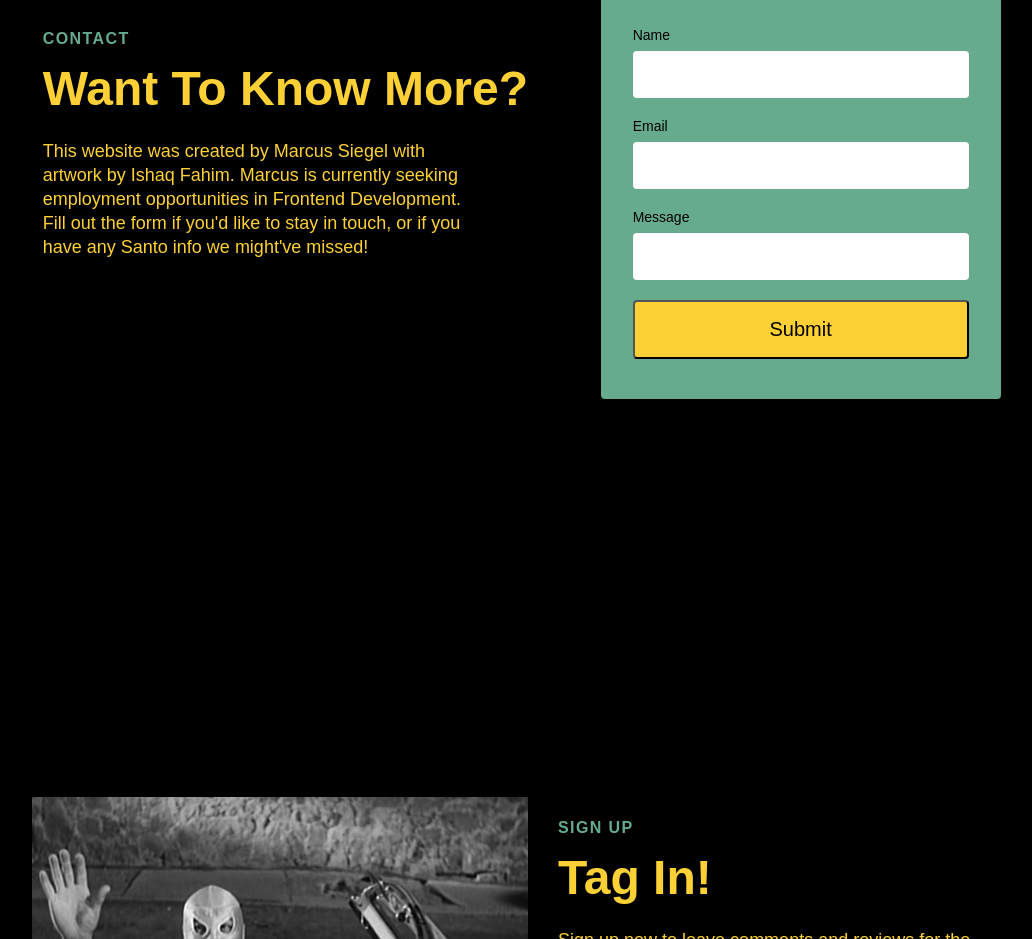
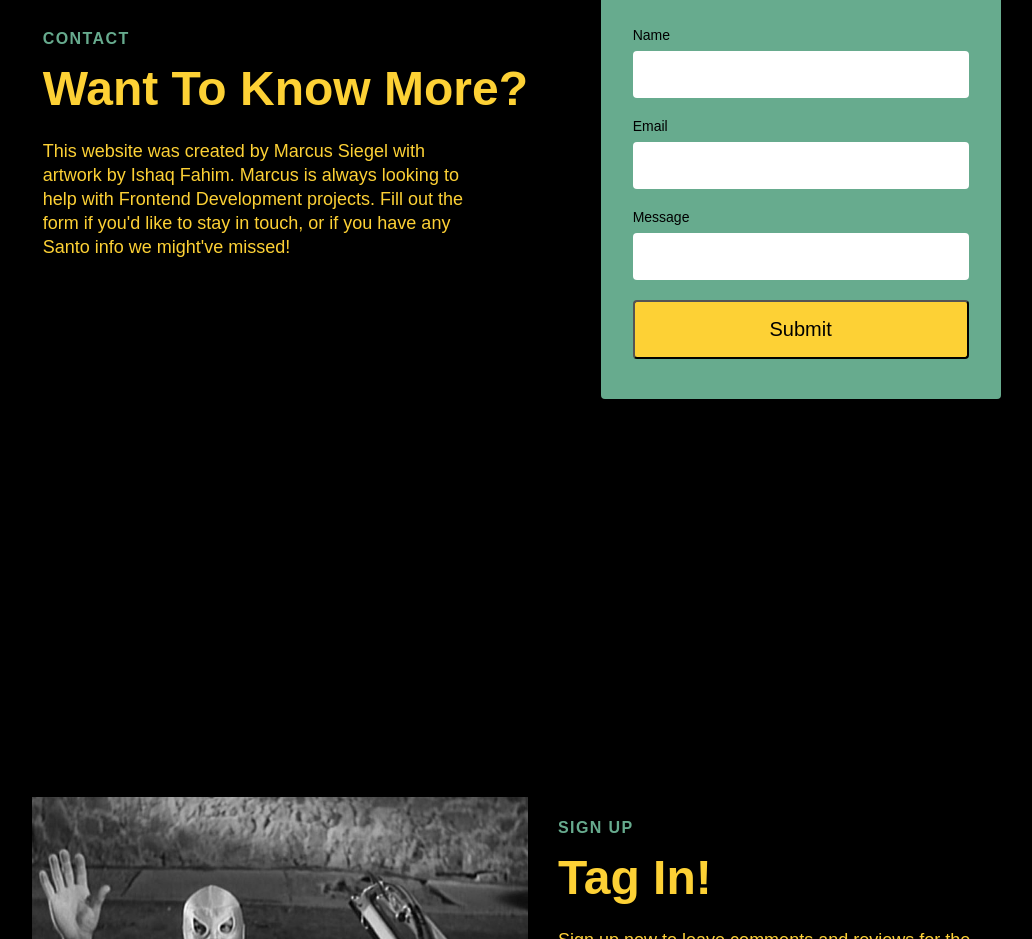
Before and after one commit to siegelverse/archivo-del-santo, a React (Create React App) app: page / in a window 1280 px wide. Shown: the part 2480-3419 px from the top of the page, without its empty margins (97-1129 px from the left). Built offline with nearby package versions, Linux system fonts and the light colour scheme; no server answers; a web font is replaced by a local one.

Commit message:
contact changes

```diff
--- a/src/components/ContactSection/index.js
+++ b/src/components/ContactSection/index.js
@@ -31,7 +31,7 @@ const ContactSection = () => {
                                 <Heading>Want To Know More?</Heading>
                                 <Subtitle>
                                     This website was created by Marcus Siegel with artwork by Ishaq Fahim.
-                                    Marcus is currently seeking employment opportunities in Frontend Development.
+                                    Marcus is always looking to help with Frontend Development projects.
                                     Fill out the form if you'd like to stay in touch, or if you have any Santo info we might've missed!
                                 </Subtitle>
                             </TextWrapper>
```
